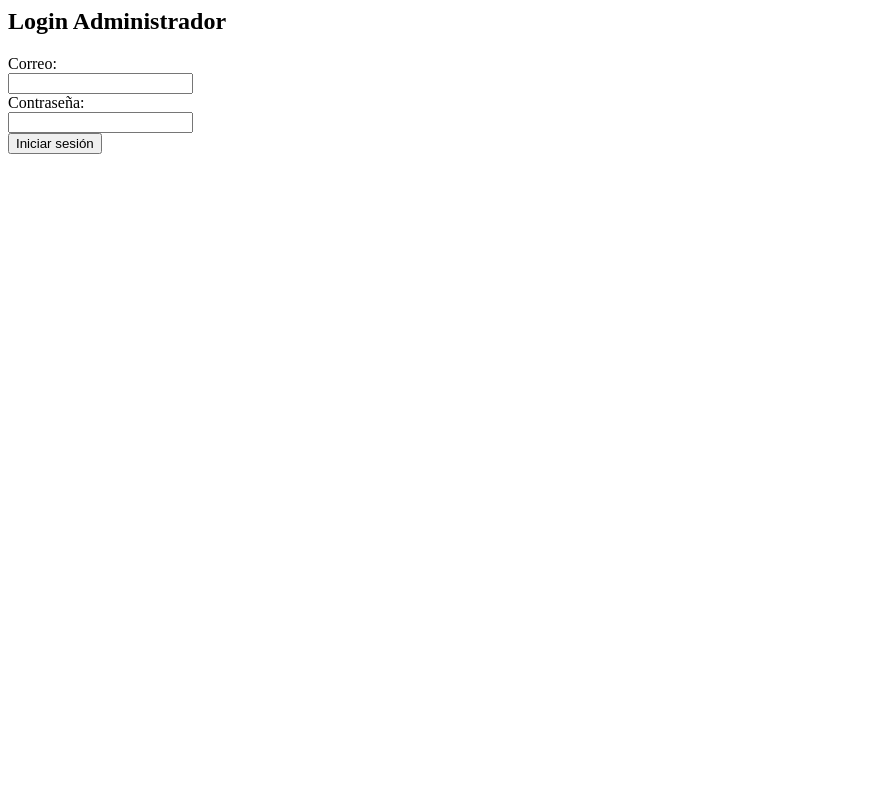
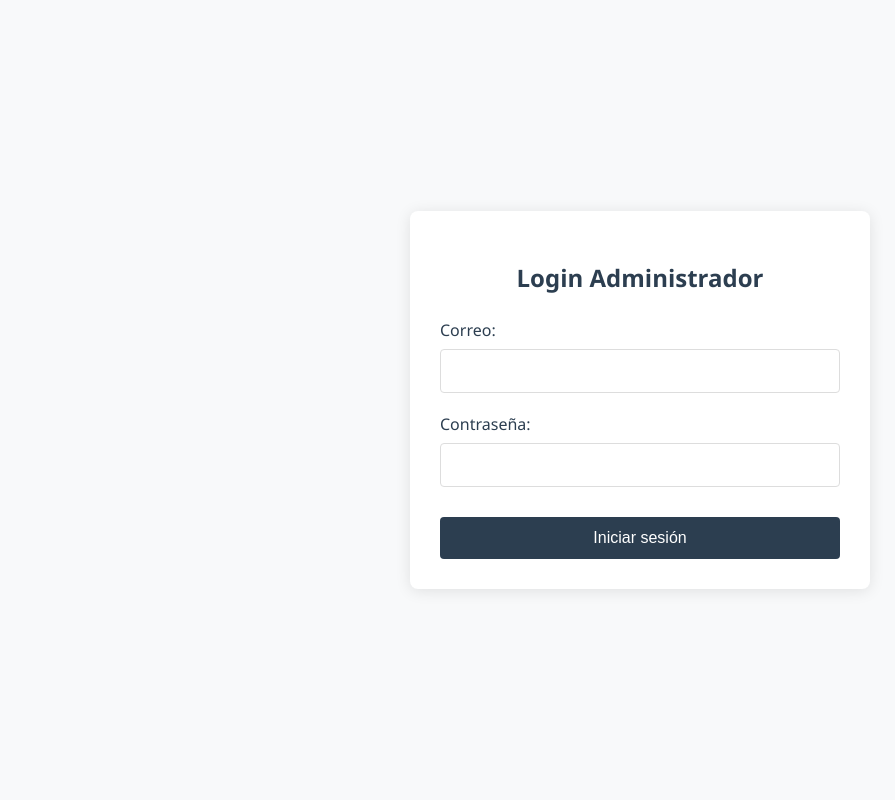
Before and after one commit to Alejosor/recomendador_ropa, a Flask app: page /admin/login in a window 1280 px wide. Shown: the whole page, without its empty margins (0-895 px from the left). Run offline with Flask 3, Linux system fonts and the light colour scheme.

Commit message:
Revamp login.html with enhanced styling, improved layout, and better user interaction elements

```diff
--- a/app/templates/admin/login.html
+++ b/app/templates/admin/login.html
@@ -1,8 +1,95 @@
-<h2>Login Administrador</h2>
-<form method="post">
-    <label>Correo:</label><br>
-    <input type="email" name="correo" required><br>
-    <label>Contraseña:</label><br>
-    <input type="password" name="password" required><br>
-    <button type="submit">Iniciar sesión</button>
-</form>
+<!DOCTYPE html>
+<html lang="es">
+<head>
+    <meta charset="UTF-8">
+    <meta name="viewport" content="width=device-width, initial-scale=1.0">
+    <title>Admin Login | Futbolera</title>
+    <style>
+        body {
+            font-family: 'Segoe UI', Tahoma, Geneva, Verdana, sans-serif;
+            background-color: #f8f9fa;
+            margin: 0;
+            padding: 0;
+            height: 100vh;
+            display: flex;
+            justify-content: center;
+            align-items: center;
+            color: #2c3e50;
+        }
+
+        .container {
+            background-color: white;
+            border-radius: 8px;
+            box-shadow: 0 2px 15px rgba(0, 0, 0, 0.1);
+            padding: 30px;
+            width: 100%;
+            max-width: 400px;
+        }
+
+        h2 {
+            color: #2c3e50;
+            text-align: center;
+            margin-bottom: 25px;
+            font-size: 24px;
+        }
+
+        .form-group {
+            margin-bottom: 20px;
+        }
+
+        label {
+            display: block;
+            margin-bottom: 8px;
+            font-weight: 500;
+        }
+
+        input {
+            width: 100%;
+            padding: 12px;
+            border: 1px solid #ddd;
+            border-radius: 4px;
+            box-sizing: border-box;
+            font-size: 16px;
+        }
+
+        input:focus {
+            outline: none;
+            border-color: #3498db;
+            box-shadow: 0 0 5px rgba(52, 152, 219, 0.5);
+        }
+
+        button {
+            background-color: #2c3e50;
+            color: white;
+            border: none;
+            border-radius: 4px;
+            padding: 12px;
+            font-size: 16px;
+            cursor: pointer;
+            width: 100%;
+            transition: background-color 0.3s;
+            margin-top: 10px;
+        }
+
+        button:hover {
+            background-color: #1a252f;
+        }
+    </style>
+</head>
+<body>
+    <div class="container">
+        <h2>Login Administrador</h2>
+        <form method="post">
+            <div class="form-group">
+                <label>Correo:</label>
+                <input type="email" name="correo" required>
+            </div>
+            <div class="form-group">
+                <label>Contraseña:</label>
+                <input type="password" name="password" required>
+            </div>
+            <button type="submit">Iniciar sesión</button>
+        </form>
+    </div>
+</body>
+</html>
```
